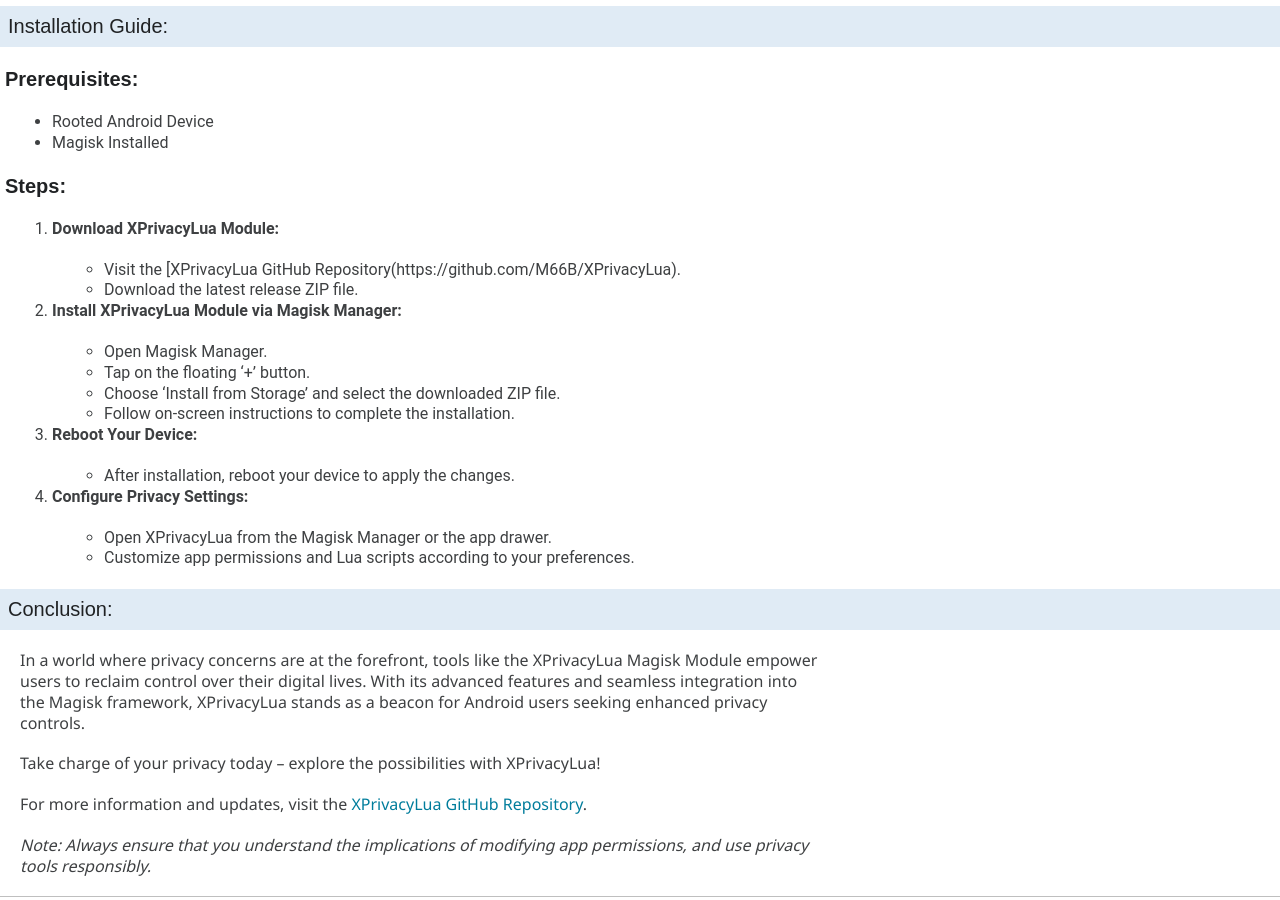
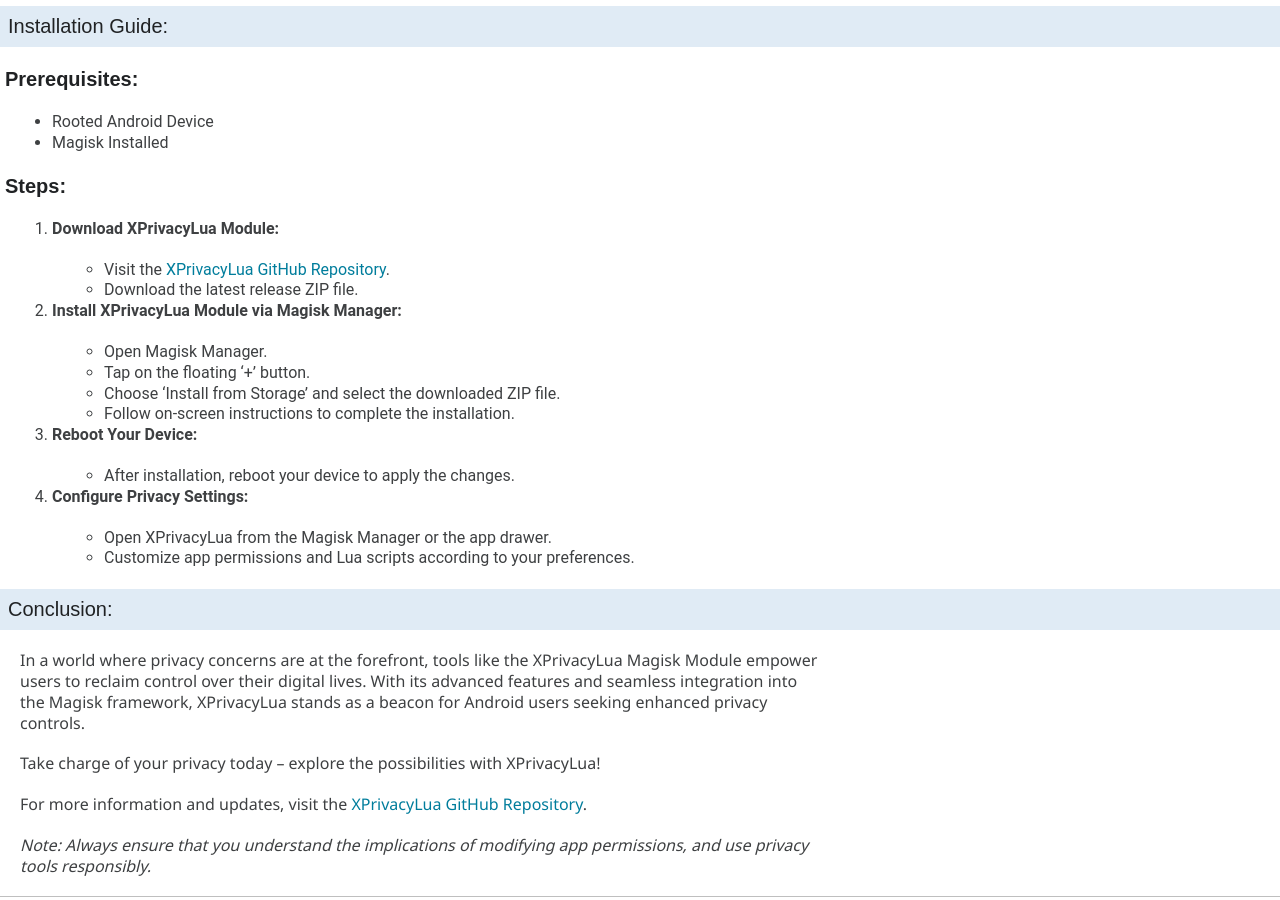
Before and after one commit to magiskandksumodule/magiskandksumodule.github.io, a Jekyll site: the page built from _posts/2024-01-08-XPrivacyLua.md, in a window 1280 px wide and 900 px high, scrolled down 615 px. Built offline with Jekyll 4.4.1, drawn with Linux system fonts in a browser that asks for light colours; some web fonts are replaced.

Commit message:
Update 2024-01-08-XPrivacyLua.md

```diff
--- a/_posts/2024-01-08-XPrivacyLua.md
+++ b/_posts/2024-01-08-XPrivacyLua.md
@@ -30,7 +30,7 @@
 
 ### Steps:
 1. **Download XPrivacyLua Module:**
-   - Visit the [XPrivacyLua GitHub Repository(https://github.com/M66B/XPrivacyLua).
+   - Visit the [XPrivacyLua GitHub Repository](https://github.com/M66B/XPrivacyLua).
    - Download the latest release ZIP file.
 
 2. **Install XPrivacyLua Module via Magisk Manager:**
```
